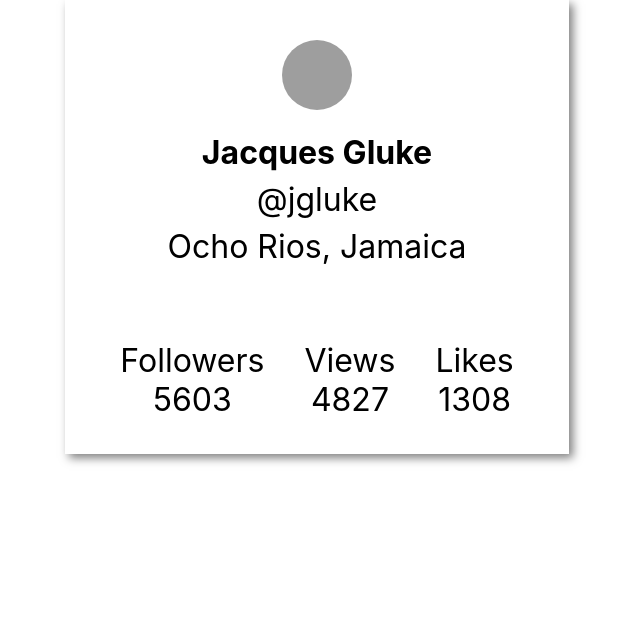
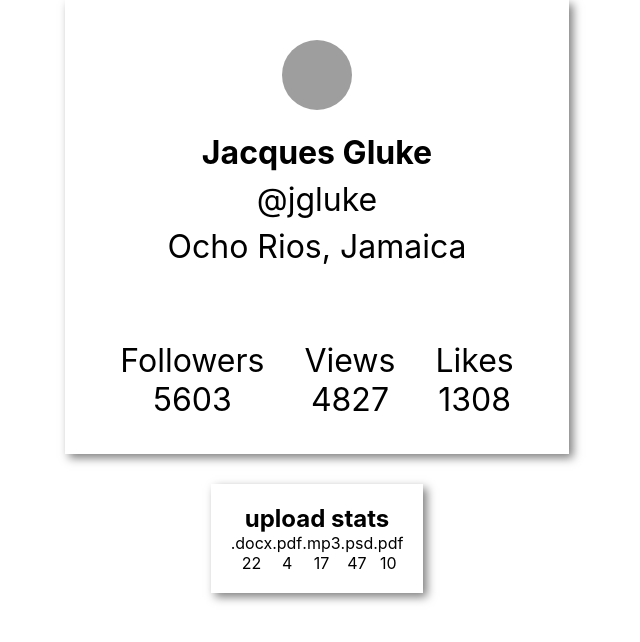
Before and after one commit to dmstepanuik/goit-react-hw-01-components, a React (Create React App) app: page / in a window 1280 px wide. Shown: the top 642 px of the page, without its empty margins (323-963 px from the left). Built offline with nearby package versions, Linux system fonts and the light colour scheme; grey boxes are pictures that could not be loaded.

Commit message:
commit 2

```diff
--- a/src/components/App.jsx
+++ b/src/components/App.jsx
@@ -1,9 +1,13 @@
 import Profile from './Profile/Profile';
-import userdata from '../data/user.json';
-const { username, tag, location, avatar, stats } = userdata;
+import Statistics from './Statistics/Statistics';
+import userData from '../data/user.json';
+import statisticData from '../data/data.json';
+import s from './App.module.css';
+
+const { username, tag, location, avatar, stats } = userData;
 export const App = () => {
   return (
-    <div>
+    <div className={s.container}>
       <Profile
         username={username}
         tag={tag}
@@ -11,6 +15,7 @@ export const App = () => {
         avatar={avatar}
         stats={stats}
       />
+      <Statistics title={'upload stats'} stats={statisticData} />
     </div>
   );
 };
--- /dev/null
+++ b/src/components/App.module.css
@@ -0,0 +1,6 @@
+.container {
+  display: flex;
+  flex-direction: column;
+  align-items: center;
+  gap: 30px;
+}
--- a/src/components/Profile/Profile.jsx
+++ b/src/components/Profile/Profile.jsx
@@ -1,5 +1,5 @@
 import s from './Profile.module.css';
-console.log(s);
+
 export default function Profile(props) {
   const { username, tag, location, avatar, stats } = props;
 
--- /dev/null
+++ b/src/components/Statistics/Statistics.jsx
@@ -0,0 +1,18 @@
+import s from './Statistics.module.css';
+
+export default function Statistics({ title, stats }) {
+  return (
+    <section className={s.statistics}>
+      <h2 className={s.title}>{title}</h2>
+
+      <ul className={s.statList}>
+        {stats.map(stat => (
+          <li className={s.item} key={stat.id}>
+            <span className={s.label}>{stat.label}</span>
+            <span className={s.percentage}>{stat.percentage}</span>
+          </li>
+        ))}
+      </ul>
+    </section>
+  );
+}
--- /dev/null
+++ b/src/components/Statistics/Statistics.module.css
@@ -0,0 +1,24 @@
+.statistics {
+  width: min-content;
+  padding: 20px;
+  box-shadow: 4px 4px 9px rgba(0, 0, 0, 0.5);
+  display: flex;
+  flex-direction: column;
+  align-items: center;
+  margin: 0 auto;
+}
+
+.title {
+}
+.statList {
+  display: flex;
+}
+.item {
+  display: flex;
+  flex-direction: column;
+  align-items: center;
+}
+.label {
+}
+.percentage {
+}
--- /dev/null
+++ b/src/data/data.json
@@ -0,0 +1,7 @@
+[
+  { "id": "id-1", "label": ".docx", "percentage": 22 },
+  { "id": "id-2", "label": ".pdf", "percentage": 4 },
+  { "id": "id-3", "label": ".mp3", "percentage": 17 },
+  { "id": "id-4", "label": ".psd", "percentage": 47 },
+  { "id": "id-5", "label": ".pdf", "percentage": 10 }
+]
```
